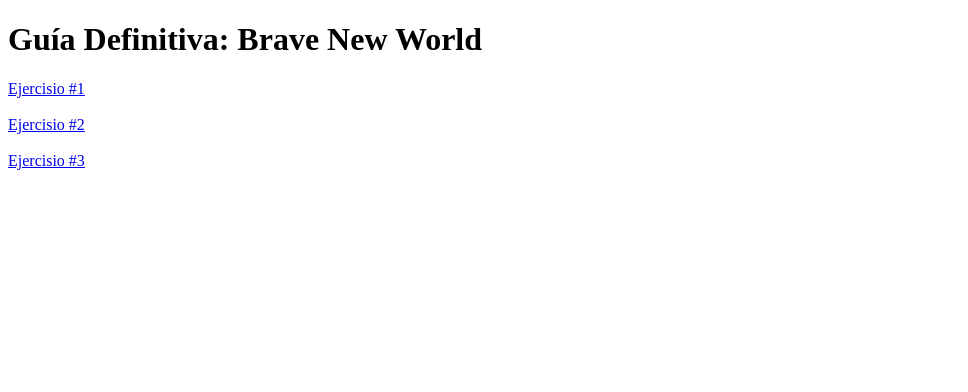
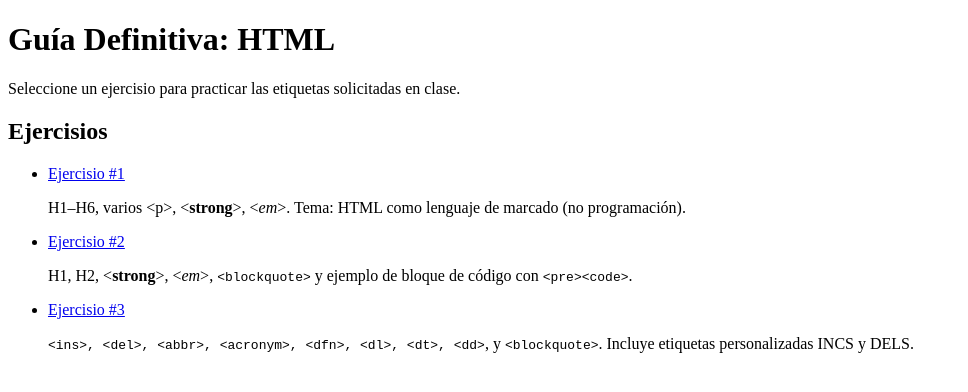
Before and after one commit to jesu337/Taller-1-de-programacion, a plain HTML site: page index.html in a window 1280 px wide. Shown: the whole page, without its empty margins (0-968 px from the left). Drawn offline with Linux system fonts and the light colour scheme.

Commit message:
actualice el index.html

```diff
--- a/index.html
+++ b/index.html
@@ -7,19 +7,29 @@
 </head>
 <body>
 
-    <h1>Guía Definitiva: Brave New World</h1>
 
+    <h1>Guía Definitiva: HTML</h1>
+
+    <p>Seleccione un ejercisio para practicar las etiquetas solicitadas en clase.</p>
+
+    <h2>Ejercisios</h2>
+
+    <ul>
+    <li>
     <a href="ejercisio1.html" I target="_blank">Ejercisio #1</a>
+    <p>H1–H6, varios &lt;p&gt;, &lt;<strong>strong</strong>&gt;, &lt;<dfn>em</dfn>&gt;. Tema: HTML como lenguaje de marcado (no programación).</p>
+    </li>
 
-    <br>
-    <br>
+    <li>
+    <a href="ejercisio2.html" I target="_blank">Ejercisio #2</a>
+    <p>H1, H2, &lt;<strong>strong</strong>&gt;, &lt;<dfn>em</dfn>&gt;, <code>&lt;blockquote&gt;</code> y ejemplo de bloque de código con <code>&lt;pre&gt;&lt;code&gt;</code>.</p>
+    </li>
 
-    <a href="ejercisio2.html" I target="_blank">Ejercisio #2</a>
 
-    <br>
-    <br>
-
+    <li>
     <a href="ejercisio3.html" I target="_blank">Ejercisio #3</a>
-
+    <p><code>&lt;ins&gt;, &lt;del&gt;, &lt;abbr&gt;, &lt;acronym&gt;, &lt;dfn&gt;, &lt;dl&gt;, &lt;dt&gt;, &lt;dd&gt;</code>, y <code>&lt;blockquote&gt;</code>. Incluye etiquetas personalizadas INCS y DELS.</p>
+    </li>
+    </ul>
 </body>
 </html>
```
